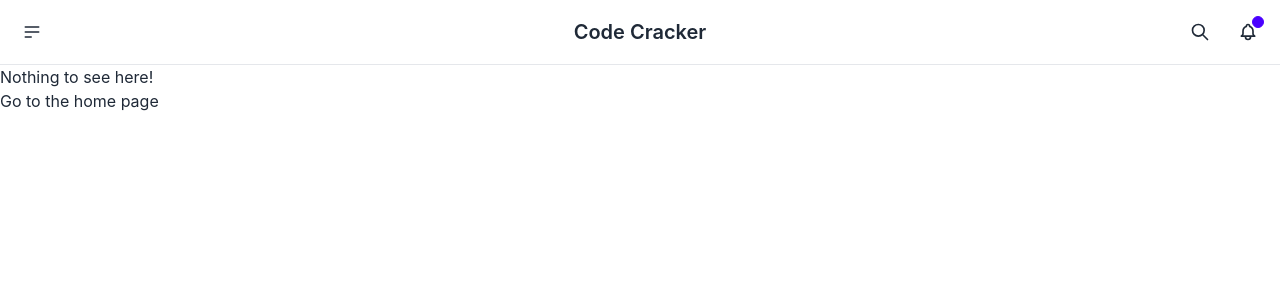
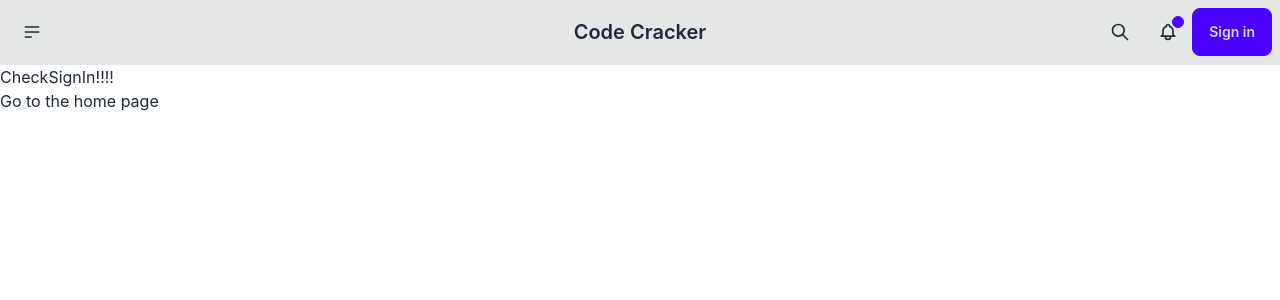
Before and after one commit to jon-oscar/code-cracker, a React (Create React App) app in the folder client/: page /signin in a window 1280 px wide. Shown: the top 300 px of the page. Built offline with nearby package versions, Linux system fonts and the light colour scheme.

Commit message:
setup project

```diff
--- a/client/src/App.tsx
+++ b/client/src/App.tsx
@@ -3,8 +3,8 @@ import Home from './pages/Home';
 import About from './pages/About';
 import Layout from './Layout';
 import NoMatch from './pages/NoMatch';
-import React from 'react';
 import User from './pages/User';
+import SignIn from './pages/SignIn';
 
 export default function App(): JSX.Element {
   return (
@@ -14,6 +14,7 @@ export default function App(): JSX.Element {
           <Route path='/' element={<Home />} />
           <Route path='/about' element={<About />} />
           <Route path='/user' element={<User />} />
+          <Route path='/signin' element={<SignIn />} />
 
           {/* Using path="*"" means "match anything", so this route
                 acts like a catch-all for URLs that we don't have explicit
--- a/client/src/Layout.tsx
+++ b/client/src/Layout.tsx
@@ -4,7 +4,7 @@ import { Outlet } from 'react-router-dom';
 export default function Layout(): JSX.Element {
   return (
     <>
-      <div className='navbar bg-base-100'>
+      <div className='navbar bg-base-300'>
         <div className='navbar-start'>
           <div className='dropdown'>
             <div
@@ -84,6 +84,10 @@ export default function Layout(): JSX.Element {
               <span className='badge badge-xs badge-primary indicator-item'></span>
             </div>
           </button>
+          <button className='btn btn-primary'>
+            {' '}
+            <a href='/signin'>Sign in</a>
+          </button>
         </div>
       </div>
 
--- /dev/null
+++ b/client/src/pages/SignIn.tsx
@@ -0,0 +1,13 @@
+import React from 'react';
+import { Link } from 'react-router-dom';
+
+export default function SignIn(): JSX.Element {
+  return (
+    <div>
+      <h2>CheckSignIn!!!!</h2>
+      <p>
+        <Link to='/'>Go to the home page</Link>
+      </p>
+    </div>
+  );
+}
```
